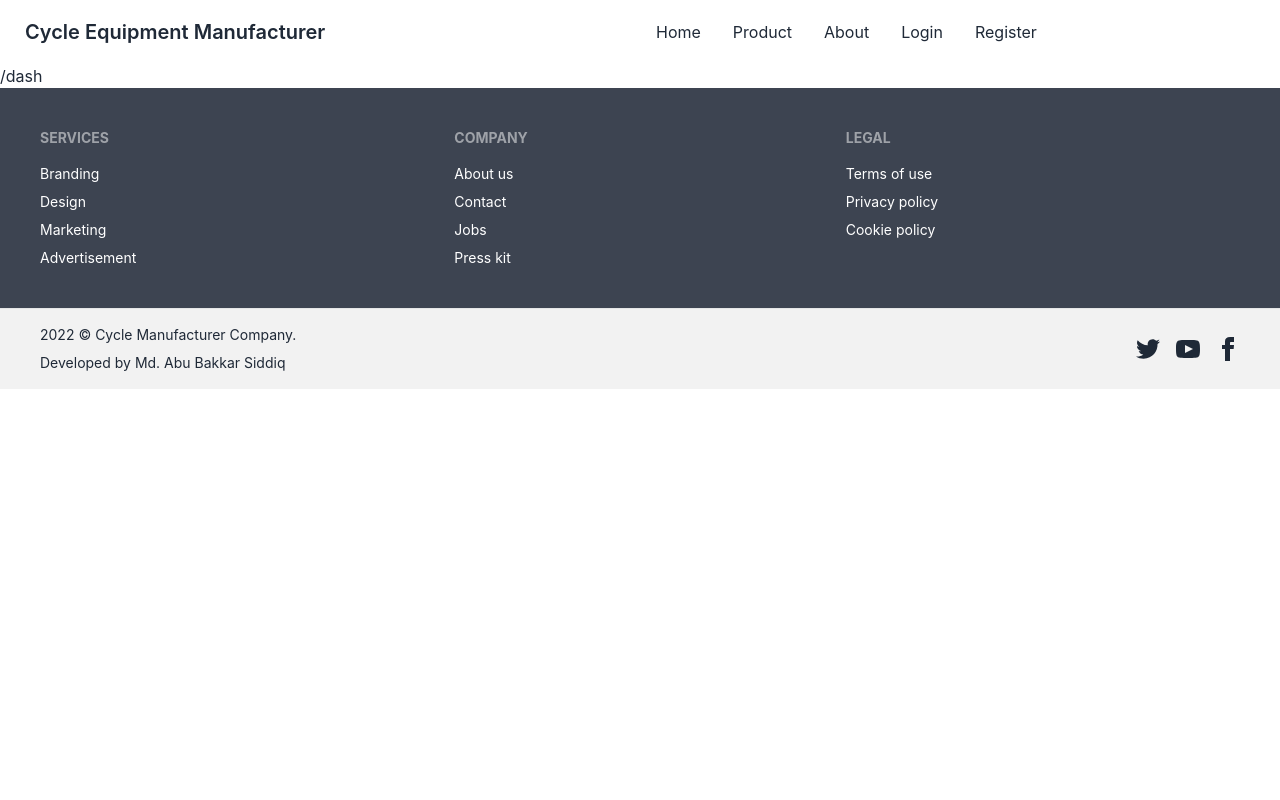
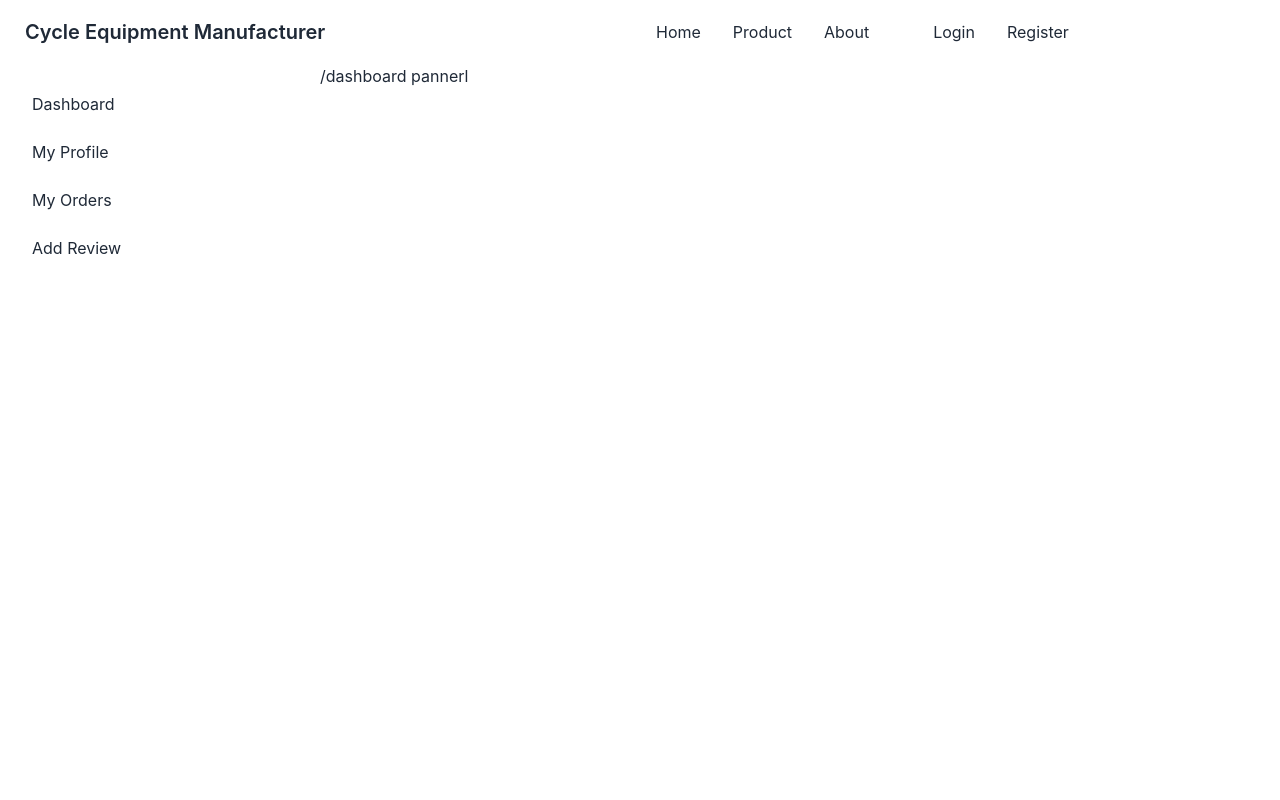
Before and after one commit to ab-siddiq/react-manufacturer-client, a React (Create React App) app: page /dashboard in a window 1280 px wide. Shown: the top 800 px of the page. Built offline with nearby package versions, Linux system fonts and the light colour scheme; no server answers.

Commit message:
add dash board drawer and related routes

```diff
--- a/src/App.js
+++ b/src/App.js
@@ -5,6 +5,7 @@ import Header from "./Header/Header";
 import About from "./Pages/About/About";
 import AddReview from "./Pages/DashBoard/AddReview/AddReview";
 import DashBoard from "./Pages/DashBoard/DashBoard";
+import DashboardPannel from "./Pages/DashBoard/DashBoardPannel/DashboardPannel";
 import MyOrders from "./Pages/DashBoard/MyOrders/MyOrders";
 import MyProfile from "./Pages/DashBoard/MyProfile/MyProfile";
 import Home from "./Pages/Home/Home";
@@ -23,10 +24,15 @@ function App() {
         <Route path="/about" element={<About></About>}></Route>
         <Route path="/login" element={<Login></Login>}></Route>
         <Route path="/register" element={<Register></Register>}></Route>
-        <Route path="/dashboard" element={<DashBoard></DashBoard>}></Route>
-        <Route path="/myProfile" element={<MyProfile></MyProfile>}></Route>
+        <Route path="/dashboard" element={<DashBoard></DashBoard>}>
+          <Route index element={<DashboardPannel></DashboardPannel>}></Route>
+          <Route path="myProfile" element={<MyProfile></MyProfile>}></Route>
+          <Route path="addReview" element={<AddReview></AddReview>}></Route>
+          <Route path="myOrders" element={<MyOrders></MyOrders>}></Route>
+        </Route>
+        {/* <Route path="/myProfile" element={<MyProfile></MyProfile>}></Route>
         <Route path="/addReview" element={<AddReview></AddReview>}></Route>
-        <Route path="/myOrders" element={<MyOrders></MyOrders>}></Route>
+        <Route path="/myOrders" element={<MyOrders></MyOrders>}></Route> */}
         {/* <Route path="/" element={}></Route> */}
         <Route path="*" element={<NotFound></NotFound>}></Route>
       </Routes>
--- a/src/Header/Header.js
+++ b/src/Header/Header.js
@@ -21,6 +21,9 @@ const Header = () => {
       <li>
         <Link to="/about">About</Link>
       </li>
+
+      <li>{user && <Link to="/dashboard">Dashboard</Link>}</li>
+
       <li>
         {user ? (
           <Link to="/login" onClick={logOut}>
@@ -30,14 +33,7 @@ const Header = () => {
           <Link to="/login">Login</Link>
         )}
       </li>
-
-      {user ? (
-        <li>
-          <Link to="/dashboard">Dashboard</Link>
-        </li>
-      ) : (
-        <li>{!user && <Link to="/register">Register</Link>}</li>
-      )}
+      <li>{!user && <Link to="/register">Register</Link>}</li>
     </>
   );
   return (
--- a/src/Pages/DashBoard/DashBoard.js
+++ b/src/Pages/DashBoard/DashBoard.js
@@ -1,7 +1,40 @@
 import React from "react";
+import { Link, Outlet, Route, Routes } from "react-router-dom";
 
 const DashBoard = () => {
-  return <div>/dash</div>;
+  return (
+    <div class="drawer drawer-mobile">
+      <input id="my-drawer-2" type="checkbox" class="drawer-toggle" />
+      <div class="drawer-content ">
+        {/* <!-- Page content here --> */}
+        <Outlet></Outlet>
+        <label
+          for="my-drawer-2"
+          class="btn btn-primary drawer-button lg:hidden"
+        >
+          Open drawer
+        </label>
+      </div>
+      <div class="drawer-side">
+        <label for="my-drawer-2" class="drawer-overlay"></label>
+        <ul class="menu p-4 overflow-y-auto w-80 bg-base-100 text-base-content">
+          {/* <!-- Sidebar content here --> */}
+          <li>
+            <Link to="/dashboard">Dashboard</Link>
+          </li>
+          <li>
+            <Link to="/dashboard/myProfile">My Profile</Link>
+          </li>
+          <li>
+            <Link to="/dashboard/myOrders">My Orders</Link>
+          </li>
+          <li>
+            <Link to="/dashboard/addReview">Add Review</Link>
+          </li>
+        </ul>
+      </div>
+    </div>
+  );
 };
 
 export default DashBoard;
--- /dev/null
+++ b/src/Pages/DashBoard/DashBoardPannel/DashboardPannel.js
@@ -0,0 +1,7 @@
+import React from "react";
+
+const DashboardPannel = () => {
+  return <div>/dashboard pannerl</div>;
+};
+
+export default DashboardPannel;
--- a/src/Pages/Home/Home.js
+++ b/src/Pages/Home/Home.js
@@ -1,18 +1,7 @@
 import React, { useState } from "react";
 
 const Home = () => {
-  let i = 0;
-  let j = 0;
-  const [time, setTime] = useState({ i: 0, j: 0 });
-  console.log(time.i);
-
-  setInterval(() => {
-    i = i + 1;
-    j = j + 2;
-    setTime({ ...time, i: i, j: j });
-  }, 10);
-
-  return <div>{time.i}</div>;
+  return <div>home</div>;
 };
 
 export default Home;
```
